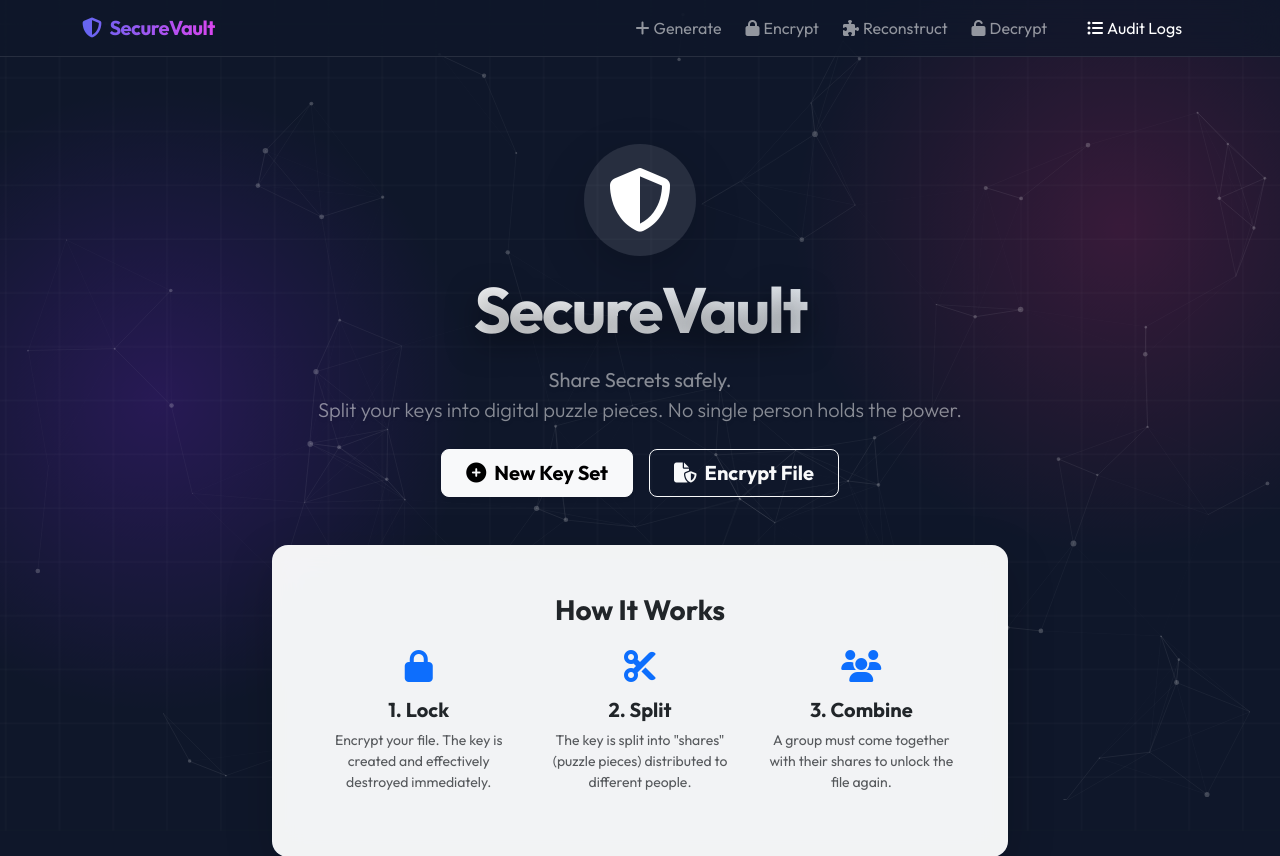
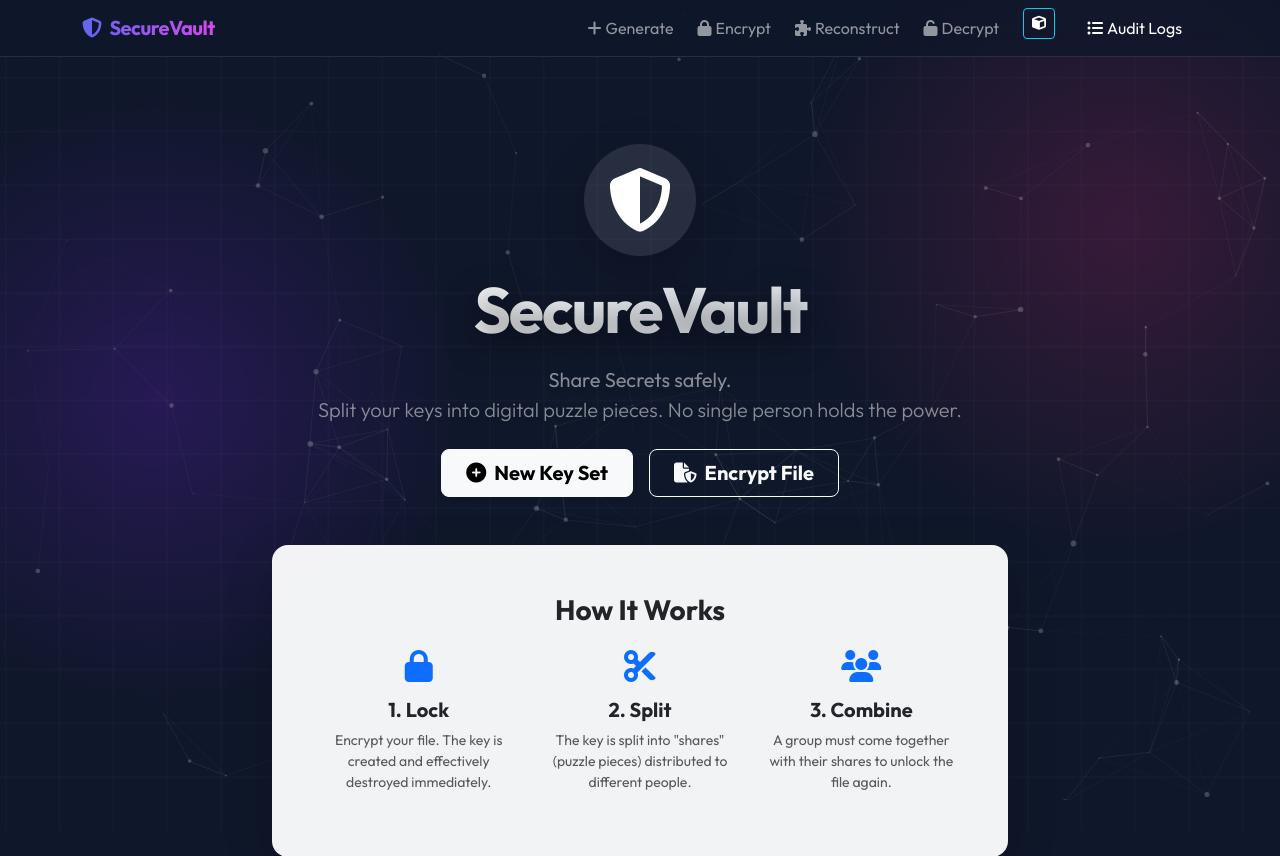
Before and after one commit to UkashaYasir/Secure-Shared-Key-System, a Python web app: template securevault/templates/index.html in a window 1280 px wide. Shown: the top 856 px of the page. Run offline with Jinja, Linux system fonts and the light colour scheme; the template is opened without the code that fills it, so the values that code supplies are empty; some libraries are stand-ins or nearby versions.

Commit message:
Ultra-Premium: Add 3D Cyber Theme Toggle with Three.js

```diff
--- a/securevault/templates/base.html
+++ b/securevault/templates/base.html
@@ -22,7 +22,12 @@
 
 <body class="d-flex flex-column min-vh-100 {% block body_class %}{% endblock %}">
     <div class="animated-bg"></div>
-    <div id="particles-js" style="position: fixed; top: 0; left: 0; width: 100%; height: 100%; z-index: -1;"></div>
+    <div id="particles-js"
+        style="position: fixed; top: 0; left: 0; width: 100%; height: 100%; z-index: -1; transition: opacity 0.5s;">
+    </div>
+    <div id="three-bg"
+        style="position: fixed; top: 0; left: 0; width: 100%; height: 100%; z-index: -1; opacity: 0; pointer-events: none; transition: opacity 0.5s;">
+    </div>
 
     <!-- Loading Overlay -->
     <div id="loading-overlay"
@@ -77,6 +82,14 @@
                         </div>
                     </li>
                     {% endif %}
+
+                    <!-- Theme Toggle -->
+                    <li class="nav-item ms-lg-2">
+                        <button class="btn btn-sm btn-outline-info text-white" id="theme-toggle"
+                            title="Toggle 3D Cyber Mode">
+                            <i class="fas fa-cube"></i>
+                        </button>
+                    </li>
 
                     <li class="nav-item ms-lg-2">
                         <a class="nav-link btn btn-outline-light btn-sm px-3 text-white"
@@ -260,6 +273,108 @@
             }, true);
         });
     </script>
+
+    <!-- Three.js (for Ultra-Premium 3D Mode) -->
+    <script src="https://cdnjs.cloudflare.com/ajax/libs/three.js/r128/three.min.js"></script>
+    <script>
+        // 3D Theme Toggle Logic
+        document.getElementById('theme-toggle').addEventListener('click', function () {
+            document.body.classList.toggle('theme-3d');
+            const is3D = document.body.classList.contains('theme-3d');
+            const particles = document.getElementById('particles-js');
+            const threeBg = document.getElementById('three-bg');
+
+            if (is3D) {
+                particles.style.opacity = '0';
+                threeBg.style.opacity = '1';
+                initThreeJS();
+            } else {
+                particles.style.opacity = '1';
+                threeBg.style.opacity = '0';
+            }
+        });
+
+        let scene, camera, renderer, geometry, material, mesh;
+        let animationId;
+
+        function initThreeJS() {
+            // Prevent multiple inits
+            if (renderer) return;
+
+            const container = document.getElementById('three-bg');
+
+            // Scene
+            scene = new THREE.Scene();
+            // Optional: Fog for depth
+            scene.fog = new THREE.FogExp2(0x000000, 0.002);
+
+            // Camera
+            camera = new THREE.PerspectiveCamera(75, window.innerWidth / window.innerHeight, 0.1, 1000);
+            camera.position.z = 5;
+
+            // Renderer
+            renderer = new THREE.WebGLRenderer({ alpha: true, antialias: true });
+            renderer.setSize(window.innerWidth, window.innerHeight);
+            container.appendChild(renderer.domElement);
+
+            // Geometry: Complex Icosahedron (The "Crystal Key")
+            geometry = new THREE.IcosahedronGeometry(2, 1); // Radius 2, Detail 1
+
+            // Material: Cyber Wireframe
+            material = new THREE.MeshBasicMaterial({
+                color: 0x00ffff,
+                wireframe: true,
+                transparent: true,
+                opacity: 0.3
+            });
+
+            mesh = new THREE.Mesh(geometry, material);
+            scene.add(mesh);
+
+            // Add some "Stars" or "Nodes"
+            const starsGeometry = new THREE.BufferGeometry();
+            const starsCount = 500;
+            const posArray = new Float32Array(starsCount * 3);
+            for (let i = 0; i < starsCount * 3; i++) {
+                posArray[i] = (Math.random() - 0.5) * 50; // Spread out
+            }
+            starsGeometry.setAttribute('position', new THREE.BufferAttribute(posArray, 3));
+            const starsMaterial = new THREE.PointsMaterial({
+                size: 0.05,
+                color: 0xffffff,
+                transparent: true,
+                opacity: 0.8
+            });
+            const starMesh = new THREE.Points(starsGeometry, starsMaterial);
+            scene.add(starMesh);
+
+            // Animation Loop
+            const animate = function () {
+                animationId = requestAnimationFrame(animate);
+
+                // Rotate the Crystal
+                mesh.rotation.x += 0.002;
+                mesh.rotation.y += 0.002;
+
+                // Subtle float
+                mesh.position.y = Math.sin(Date.now() * 0.0005) * 0.2;
+
+                // Rotate stars slowly
+                starMesh.rotation.y -= 0.0005;
+
+                renderer.render(scene, camera);
+            };
+
+            animate();
+
+            // Handle Resize
+            window.addEventListener('resize', () => {
+                camera.aspect = window.innerWidth / window.innerHeight;
+                camera.updateProjectionMatrix();
+                renderer.setSize(window.innerWidth, window.innerHeight);
+            });
+        }
+    </script>
 </body>
 
 </html>
```
